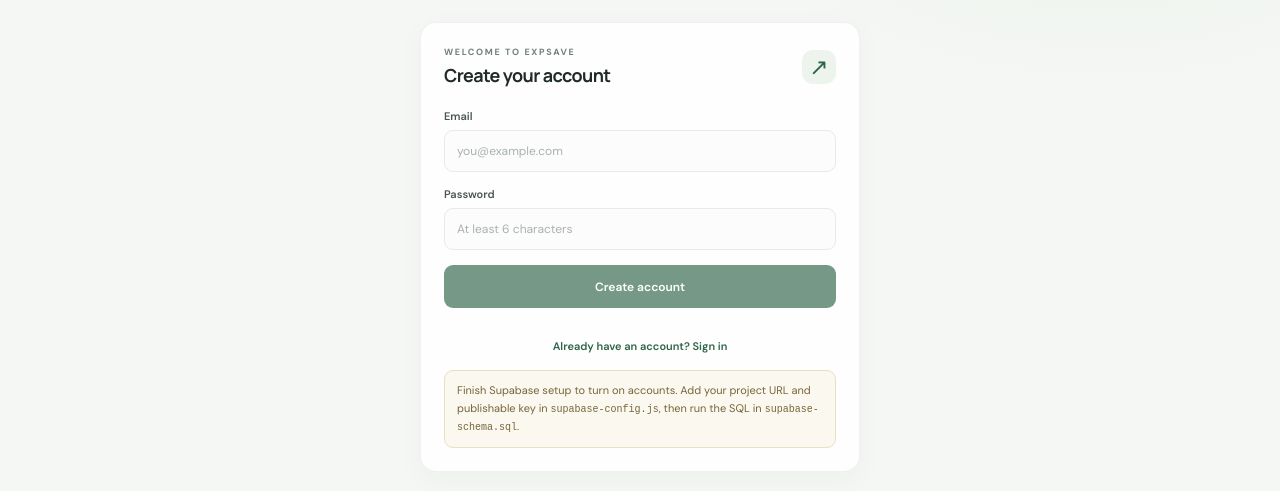
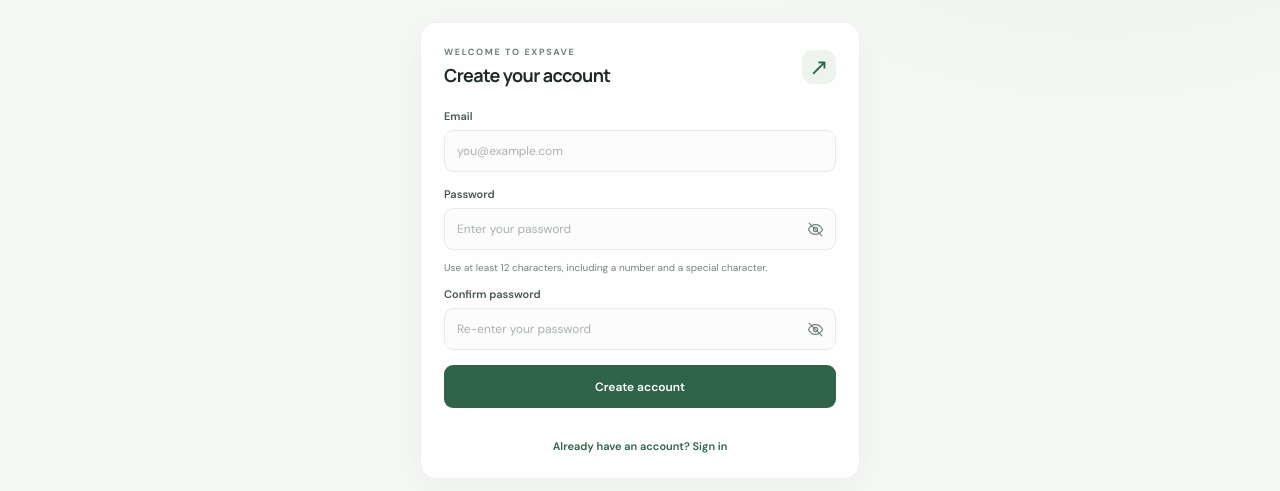
Before and after one commit to mehmetcali82/Expense-tracker, a plain HTML site: page index.html in a window 1280 px wide. Both pictures are taken after a click on the button "New to EXPSAVE? Create an account". Shown: the part 237-728 px from the top of the page. Drawn offline with nearby package versions, Linux system fonts and the light colour scheme.

Commit message:
add password and duble the registration page

```diff
--- a/app.js
+++ b/app.js
@@ -18,6 +18,12 @@ const appView = document.querySelector("#app-view");
 const authForm = document.querySelector("#auth-form");
 const authEmailInput = document.querySelector("#auth-email");
 const authPasswordInput = document.querySelector("#auth-password");
+const authPasswordToggle = document.querySelector("#auth-password-toggle");
+const authConfirmPasswordLabel = document.querySelector("#auth-confirm-password-label");
+const authConfirmPasswordField = document.querySelector("#auth-confirm-password-field");
+const authConfirmPasswordInput = document.querySelector("#auth-confirm-password");
+const authConfirmPasswordToggle = document.querySelector("#auth-confirm-password-toggle");
+const authPasswordHint = document.querySelector("#auth-password-hint");
 const authSubmit = document.querySelector("#auth-submit");
 const authSwitch = document.querySelector("#auth-switch");
 const authMessage = document.querySelector("#auth-message");
@@ -66,6 +72,15 @@ function setFormMessage(message) {
   formMessage.textContent = message;
 }
 
+function setPasswordVisibility(input, toggle, isVisible) {
+  input.type = isVisible ? "text" : "password";
+  toggle.setAttribute("aria-pressed", String(isVisible));
+  toggle.setAttribute(
+    "aria-label",
+    `${isVisible ? "Hide" : "Show"} ${toggle.dataset.passwordLabel}`
+  );
+}
+
 function setAuthMode(mode) {
   authMode = mode;
   const isSignUp = mode === "signup";
@@ -73,7 +88,15 @@ function setAuthMode(mode) {
   authSubmit.textContent = isSignUp ? "Create account" : "Sign in";
   authSwitch.textContent = isSignUp ? "Already have an account? Sign in" : "New to EXPSAVE? Create an account";
   authPasswordInput.autocomplete = isSignUp ? "new-password" : "current-password";
-  authPasswordInput.minLength = isSignUp ? 6 : 1;
+  authPasswordInput.minLength = isSignUp ? 12 : 1;
+  authPasswordHint.hidden = !isSignUp;
+  authConfirmPasswordLabel.hidden = !isSignUp;
+  authConfirmPasswordField.hidden = !isSignUp;
+  authConfirmPasswordInput.disabled = !isSignUp;
+  authConfirmPasswordInput.required = isSignUp;
+  if (!isSignUp) authConfirmPasswordInput.value = "";
+  setPasswordVisibility(authPasswordInput, authPasswordToggle, false);
+  setPasswordVisibility(authConfirmPasswordInput, authConfirmPasswordToggle, false);
   setAuthMessage("");
 }
 
@@ -221,6 +244,22 @@ authSwitch.addEventListener("click", () => {
   setAuthMode(authMode === "signin" ? "signup" : "signin");
 });
 
+authPasswordToggle.addEventListener("click", () => {
+  setPasswordVisibility(
+    authPasswordInput,
+    authPasswordToggle,
+    authPasswordInput.type === "password"
+  );
+});
+
+authConfirmPasswordToggle.addEventListener("click", () => {
+  setPasswordVisibility(
+    authConfirmPasswordInput,
+    authConfirmPasswordToggle,
+    authConfirmPasswordInput.type === "password"
+  );
+});
+
 authForm.addEventListener("submit", async (event) => {
   event.preventDefault();
   if (!supabaseClient) {
@@ -234,6 +273,21 @@ authForm.addEventListener("submit", async (event) => {
   try {
     const email = authEmailInput.value.trim();
     const password = authPasswordInput.value;
+    if (authMode === "signup") {
+      if (password.length < 12) {
+        setAuthMessage("Use a password with at least 12 characters.");
+        return;
+      }
+      if (!/\d/.test(password) || !/[^A-Za-z0-9\s]/.test(password)) {
+        setAuthMessage("Include at least one number and one special character in your password.");
+        return;
+      }
+      if (password !== authConfirmPasswordInput.value) {
+        setAuthMessage("The passwords don't match.");
+        return;
+      }
+    }
+
     const result = authMode === "signup"
       ? await supabaseClient.auth.signUp({ email, password })
       : await supabaseClient.auth.signInWithPassword({ email, password });
--- a/index.html
+++ b/index.html
@@ -42,7 +42,28 @@
             <label for="auth-email">Email</label>
             <input id="auth-email" name="email" type="email" autocomplete="email" placeholder="you@example.com" required />
             <label for="auth-password">Password</label>
-            <input id="auth-password" name="password" type="password" autocomplete="current-password" minlength="6" placeholder="At least 6 characters" required />
+            <div class="auth-password-field">
+              <input id="auth-password" name="password" type="password" autocomplete="current-password" minlength="1" placeholder="Enter your password" required />
+              <button id="auth-password-toggle" class="password-toggle" type="button" data-password-label="password" aria-label="Show password" aria-controls="auth-password" aria-pressed="false">
+                <svg viewBox="0 0 24 24" aria-hidden="true" focusable="false">
+                  <path d="M2 12s3.6-7 10-7 10 7 10 7-3.6 7-10 7S2 12 2 12Z" />
+                  <circle cx="12" cy="12" r="3" />
+                  <path class="eye-slash" d="m3 3 18 18" />
+                </svg>
+              </button>
+            </div>
+            <p id="auth-password-hint" class="password-hint" hidden>Use at least 12 characters, including a number and a special character.</p>
+            <label id="auth-confirm-password-label" for="auth-confirm-password" hidden>Confirm password</label>
+            <div id="auth-confirm-password-field" class="auth-password-field" hidden>
+              <input id="auth-confirm-password" name="confirm-password" type="password" autocomplete="new-password" placeholder="Re-enter your password" disabled />
+              <button id="auth-confirm-password-toggle" class="password-toggle" type="button" data-password-label="confirm password" aria-label="Show confirm password" aria-controls="auth-confirm-password" aria-pressed="false">
+                <svg viewBox="0 0 24 24" aria-hidden="true" focusable="false">
+                  <path d="M2 12s3.6-7 10-7 10 7 10 7-3.6 7-10 7S2 12 2 12Z" />
+                  <circle cx="12" cy="12" r="3" />
+                  <path class="eye-slash" d="m3 3 18 18" />
+                </svg>
+              </button>
+            </div>
             <button id="auth-submit" class="submit-button" type="submit">Sign in</button>
             <p id="auth-message" class="form-message" role="status" aria-live="polite"></p>
           </form>
--- a/styles.css
+++ b/styles.css
@@ -177,6 +177,84 @@ h1 {
 
 .auth-panel form > input {
   display: block;
+}
+
+.auth-password-field {
+  display: flex;
+  width: 100%;
+  height: 42px;
+  align-items: center;
+  margin-bottom: 15px;
+  border: 1px solid #e6ebe6;
+  border-radius: 9px;
+  background: #fbfcfb;
+  transition: border-color 150ms ease, box-shadow 150ms ease;
+}
+
+.auth-password-field:focus-within {
+  border-color: #77a386;
+  box-shadow: 0 0 0 3px rgba(77, 132, 92, 0.1);
+}
+
+.auth-password-field input {
+  width: 100%;
+  height: 100%;
+  min-width: 0;
+  padding: 0 12px;
+  border: 0;
+  border-radius: inherit;
+  outline: 0;
+  color: var(--ink);
+  background: transparent;
+  font-size: 12px;
+}
+
+.password-toggle {
+  display: grid;
+  width: 40px;
+  height: 40px;
+  flex: none;
+  place-items: center;
+  padding: 0;
+  border: 0;
+  border-radius: 8px;
+  color: #78837b;
+  background: transparent;
+  cursor: pointer;
+}
+
+.password-toggle:hover {
+  color: var(--green);
+}
+
+.password-toggle:focus-visible {
+  outline: 2px solid #9dc6a5;
+  outline-offset: -3px;
+}
+
+.password-toggle svg {
+  width: 17px;
+  height: 17px;
+  fill: none;
+  stroke: currentColor;
+  stroke-linecap: round;
+  stroke-linejoin: round;
+  stroke-width: 1.7;
+}
+
+.password-toggle[aria-pressed="true"] .eye-slash {
+  display: none;
+}
+
+.auth-panel form > [hidden] {
+  display: none;
+}
+
+.password-hint {
+  margin: -5px 0 12px;
+  color: #78837b;
+  font-size: 10px;
+  line-height: 1.5;
 }
 
 .auth-switch {
--- a/supabase-config.js
+++ b/supabase-config.js
@@ -1,4 +1,4 @@
 // Replace these placeholders with your Supabase project's URL and publishable key.
 // The publishable/anon key is intended for browser use; never put a service-role key here.
-window.EXPSAVE_SUPABASE_URL = "YOUR_SUPABASE_PROJECT_URL";
-window.EXPSAVE_SUPABASE_ANON_KEY = "YOUR_SUPABASE_PUBLISHABLE_KEY";
+window.EXPSAVE_SUPABASE_URL = "https://yhtpnspwxmbsjkebuiq.supabase.co";
+window.EXPSAVE_SUPABASE_ANON_KEY = "eyJhbGciOiJIUzI1NiIsInR5cCI6IkpXVCJ9.eyJpc3MiOiJzdXBhYmFzZSIsInJlZiI6InlodHBuc3B3eG1ic2prZWJ1dWlxIiwicm9sZSI6ImFub24iLCJpYXQiOjE3OTUzMjAxNTksImV4cCI6MjExMDg5NjE1OX0.NftytOVBNSuYJWNrsiScutCpVhdEgnnM2v8LPhu9ZSY";
```
